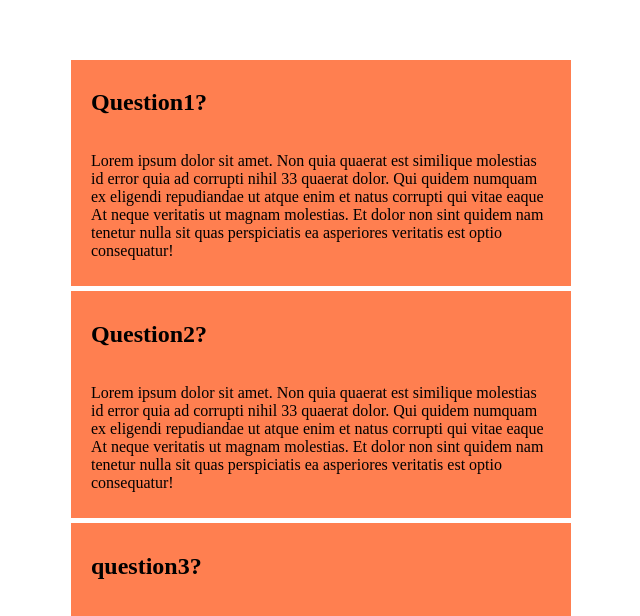
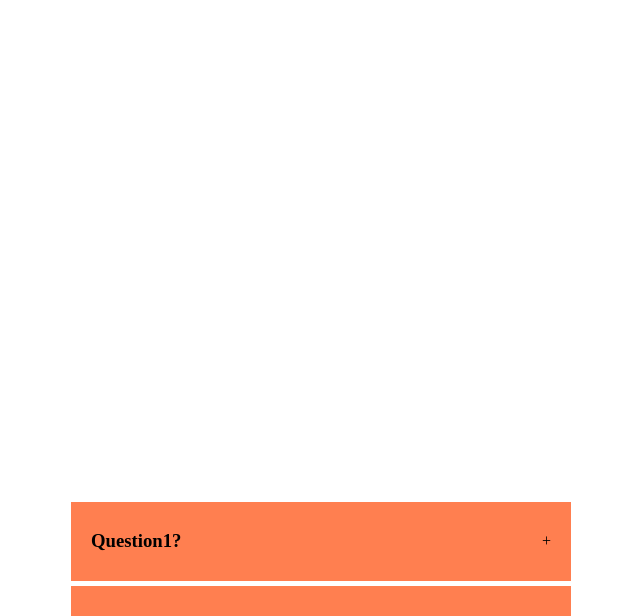
Before and after one commit to RamyaKandagatla/Accordion-component, a React (Create React App) app in the folder allopen/: page / in a window 1280 px wide. Shown: the part 173-789 px from the top of the page, without its empty margins (327-967 px from the left). Built offline with nearby package versions, Linux system fonts and the light colour scheme.

Commit message:
only one open at a time

```diff
--- a/allopen/src/App.js
+++ b/allopen/src/App.js
@@ -3,18 +3,20 @@ import './App.css';
 
 
 function App() {
-  const[show,setShow] = useState(true);
+  const[show,setShow] = useState(null);
   return (
     <div className='wrapper'>
       <div className='accordion'>
       {data.map((item,i)=>(
         <div className='item'>
-          <div className='title'>
-            <h2>{item.question}</h2>
-            {/* <span onClick={()=>setShow(!show)}>{ show ? "-":"+"}</span> */}
+          <div className='title' onClick={()=>setShow(i)} key={i}>
+
+            <h3>{item.question}</h3>
+            <span>{show === i ? '-':'+'}</span>
+
           </div>
-          <div className='content'>{show && <p>{item.answer}</p>}</div>
 
+          {show===i ? (<p>{item.answer}</p>):null}
         </div>
 
       )
```
